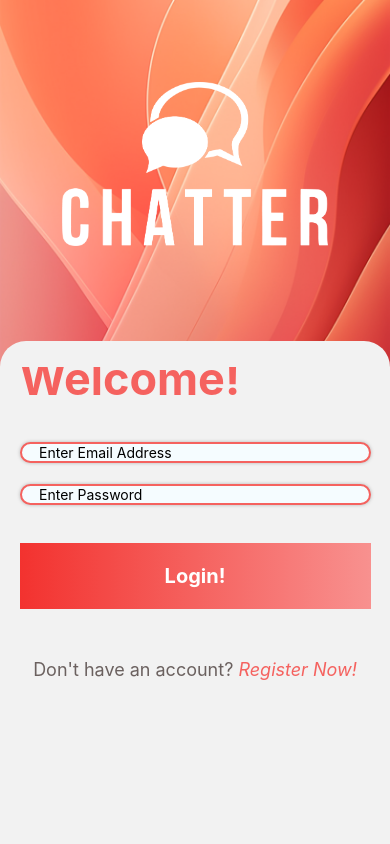
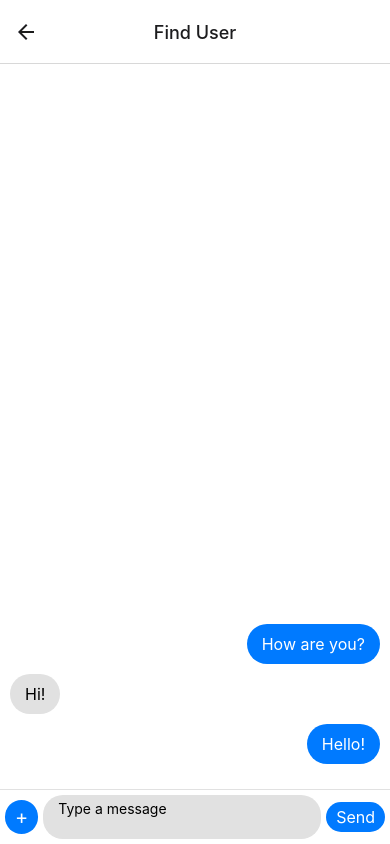
Before and after one commit to Drewe4401/ChatApp, a React Native app: screen /Chat in a window 390 px wide. Built offline with nearby package versions, Linux system fonts and the light colour scheme.

Commit message:
Change password error fixed, added ChatView and Chat that needs to be implemented

```diff
--- a/App.tsx
+++ b/App.tsx
@@ -9,6 +9,8 @@
 import { NavigationContainer } from '@react-navigation/native';
 import { createStackNavigator } from '@react-navigation/stack';
 import { createDrawerNavigator } from '@react-navigation/drawer'; // Import the drawer components
+import ChatView from './views/ChatView';
+import Chat from './views/Chat';
 
 const Stack = createStackNavigator();
 const Drawer = createDrawerNavigator(); // Create a Drawer navigator
@@ -33,7 +35,9 @@
         <Stack.Screen name="Login" options={{headerShown: false}} component={Login} />
         <Stack.Screen name="Register" options={{headerShown: false}}  component={Register} />
         <Stack.Screen name="DrawerNavigator" options={{headerShown: false}} component={DrawerNavigator}/>
-        <Stack.Screen name="ChangePassword"  component={ChangePassword} />
+        <Stack.Screen name="ChangePassword" options={{title: "Change Password", headerTitleAlign: 'center'}}  component={ChangePassword} />
+        <Stack.Screen name="ChatView" options={{title: "Find User", headerTitleAlign: 'center'}}  component={ChatView} />
+        <Stack.Screen name="Chat" options={{title: "Find User", headerTitleAlign: 'center'}}  component={Chat} />
       </Stack.Navigator>
       </NavigationContainer>
   );
--- a/views/ChangePassword.tsx
+++ b/views/ChangePassword.tsx
@@ -56,12 +56,8 @@
         // Call your API to change the user's password
         try {
           const result = await changeUserPassword(userEmail, currentPassword, newPassword);
-          if (result) {
             Alert.alert('Success', 'Your password has been changed');
             props.navigation.goBack();
-          } else {
-            Alert.alert('Error', 'Could not change the password');
-          }
         } catch (error) {
         console.log('Error details:', error); // Add this line to log the error details
           Alert.alert('Error', 'An error occurred while changing the password');
@@ -101,7 +97,6 @@
 
   return (
     <View style={styles.container}>
-      <Text style={styles.title}>Change Password</Text>
       <TextInput
         style={styles.input}
         onChangeText={setCurrentPassword}
--- a/views/Chat.tsx
+++ b/views/Chat.tsx
@@ -0,0 +1,173 @@
+// Chat.tsx
+import React, { useState } from 'react';
+import {
+  View,
+  Text,
+  TextInput,
+  TouchableOpacity,
+  FlatList,
+  StyleSheet,
+  KeyboardAvoidingView,
+  Platform,
+} from 'react-native';
+
+interface LoginScreenProps {
+    navigation: any;
+  }
+
+interface MessageItem {
+    id: string;
+    text: string;
+    sender: 'user' | 'recipient';
+}
+
+const Chat: React.FC<LoginScreenProps> = (props) => {
+    const [messages, setMessages] = useState<MessageItem[]>([
+        { id: '1', text: 'Hello!', sender: 'user' },
+        { id: '2', text: 'Hi!', sender: 'recipient' },
+        { id: '3', text: 'How are you?', sender: 'user' },
+      ]);
+  const [newMessage, setNewMessage] = useState('');
+
+  const sendMessage = () => {
+    if (newMessage.trim().length > 0) {
+      setMessages([
+        ...messages,
+        { id: Date.now().toString(), text: newMessage, sender: 'user' },
+      ]);
+      setNewMessage('');
+    }
+  };
+
+  // Add this function inside the Chat component, before the renderItem function
+const handleAddAttachment = () => {
+    // Implement your logic for sending photos or attachments here
+    console.log('Add attachment');
+  };
+
+  const renderItem = ({ item }: { item: MessageItem }) => (
+    <View
+      style={[
+        styles.messageContainer,
+        item.sender === 'user'
+          ? styles.userMessageContainer
+          : styles.recipientMessageContainer,
+      ]}
+    >
+      <Text
+        style={[
+          styles.messageText,
+          item.sender === 'user'
+            ? styles.userMessageText
+            : styles.recipientMessageText,
+        ]}
+      >
+        {item.text}
+      </Text>
+    </View>
+  );
+
+  return (
+    <KeyboardAvoidingView
+      behavior={Platform.OS === 'ios' ? 'padding' : 'height'}
+      style={styles.container}
+    >
+      <FlatList
+        data={messages}
+        renderItem={renderItem}
+        keyExtractor={(item) => item.id}
+        inverted
+        contentContainerStyle={styles.chatList}
+      />
+      <View style={styles.inputContainer}>
+        <TouchableOpacity onPress={handleAddAttachment} style={styles.addButton}>
+            <Text style={styles.addButtonText}>+</Text>
+        </TouchableOpacity>
+        <TextInput
+          style={styles.input}
+          value={newMessage}
+          onChangeText={setNewMessage}
+          placeholder="Type a message"
+          multiline
+        />
+        <TouchableOpacity onPress={sendMessage} style={styles.sendButton}>
+          <Text style={styles.sendButtonText}>Send</Text>
+        </TouchableOpacity>
+      </View>
+    </KeyboardAvoidingView>
+  );
+};
+
+const styles = StyleSheet.create({
+  container: {
+    flex: 1,
+    backgroundColor: '#fff',
+  },
+  chatList: {
+    paddingHorizontal: 10,
+    paddingVertical: 15,
+  },
+  messageContainer: {
+    borderRadius: 20,
+    marginBottom: 10,
+    maxWidth: '75%',
+    paddingHorizontal: 15,
+    paddingVertical: 10,
+  },
+  addButton: {
+    marginRight: 5,
+    paddingHorizontal: 10,
+    paddingVertical: 5,
+    backgroundColor: '#007AFF',
+    borderRadius: 20,
+  },
+  addButtonText: {
+    fontSize: 20,
+    color: '#fff',
+  },
+  userMessageContainer: {
+    alignSelf: 'flex-end',
+    backgroundColor: '#007AFF',
+  },
+  recipientMessageContainer: {
+    alignSelf: 'flex-start',
+    backgroundColor: '#E1E1E1',
+  },
+  messageText: {
+    fontSize: 16,
+  },
+  userMessageText: {
+    color: '#fff',
+  },
+  recipientMessageText: {
+    color: '#000',
+  },
+  inputContainer: {
+    flexDirection: 'row',
+    alignItems: 'center',
+    padding: 5,
+    borderTopColor: '#E1E1E1',
+    borderTopWidth: 1,
+  },
+  input: {
+    flex: 1,
+    minHeight: 40,
+    backgroundColor: '#E1E1E1',
+    borderRadius: 20,
+    paddingHorizontal: 15,
+    paddingVertical: 5,
+  },
+  sendButton: {
+    marginLeft: 5,
+    paddingHorizontal: 10,
+    paddingVertical: 5,
+    backgroundColor: '#007AFF',
+    borderRadius: 20,
+  },
+  sendButtonText: {
+    fontSize: 16,
+    color: '#fff',
+  },
+});
+
+export default Chat;
--- /dev/null
+++ b/views/ChatView.tsx
@@ -0,0 +1,73 @@
+// ChatView.tsx
+import React, { useState } from 'react';
+import { View, TextInput, Button, StyleSheet } from 'react-native';
+import { useNavigation } from '@react-navigation/native';
+import { firebase } from '../config/firebase';
+
+interface LoginScreenProps {
+    navigation: any;
+  }
+
+const ChatView: React.FC<LoginScreenProps> = (props) => {
+
+
+  const [email, setEmail] = useState('');
+  const navigation = useNavigation();
+
+  const fetchUserData = async (email : any) => {
+    try {
+      const userSnapshot = await firebase.firestore().collection('users').where('email', '==', email).get();
+      if (!userSnapshot.empty) {
+        return userSnapshot.docs[0].data();
+      } else {
+        throw new Error('User not found');
+      }
+    } catch (error) {
+      console.error('Error fetching user data:', error);
+      return null;
+    }
+  };
+
+  const createChat = async () => {
+    try {
+      const userData = await fetchUserData(email);
+      if (userData) {
+        // You can create chat logic here
+        // For example, create a chat document in Firestore, add members to the chat, etc.
+
+      }
+    } catch (error) {
+      console.error('Error creating chat:', error);
+    }
+  };
+
+  return (
+    <View style={styles.container}>
+      <TextInput
+        style={styles.input}
+        onChangeText={setEmail}
+        value={email}
+        placeholder="Recipient's Email"
+        keyboardType="email-address"
+      />
+      <Button title="Create Chat" onPress={createChat} />
+    </View>
+  );
+};
+
+const styles = StyleSheet.create({
+  container: {
+    flex: 1,
+    justifyContent: 'center',
+    padding: 16,
+  },
+  input: {
+    height: 40,
+    borderColor: 'gray',
+    borderWidth: 1,
+    marginBottom: 12,
+    paddingLeft: 8,
+  },
+});
+
+export default ChatView;
--- a/views/Home.tsx
+++ b/views/Home.tsx
@@ -19,6 +19,11 @@
       props.navigation.toggleDrawer();
     };
 
+    const handleSearch = () => {
+        //needs to me programmed
+
+    }
+
 
 
     useEffect(() => {
@@ -29,7 +34,7 @@
             </TouchableOpacity>
             ),
             headerRight: () => (
-            <TouchableOpacity style={styles.rightbutton} onPress={handleProfile}>
+            <TouchableOpacity style={styles.rightbutton} onPress={handleSearch}>
                 <FontAwesome name="search" size={24} color={colors.blackcolor} style={{marginLeft: 15}}/>
             </TouchableOpacity>
             ),
@@ -39,7 +44,7 @@
     return (
         <View style={styles.container}>
             <TouchableOpacity
-                onPress={() => props.navigation.navigate("Chat")}
+                onPress={() => props.navigation.navigate("ChatView")}
                 style={styles.chatButton}
             >
                 <Entypo name="chat" size={24} color={colors.lightGray} />
```
